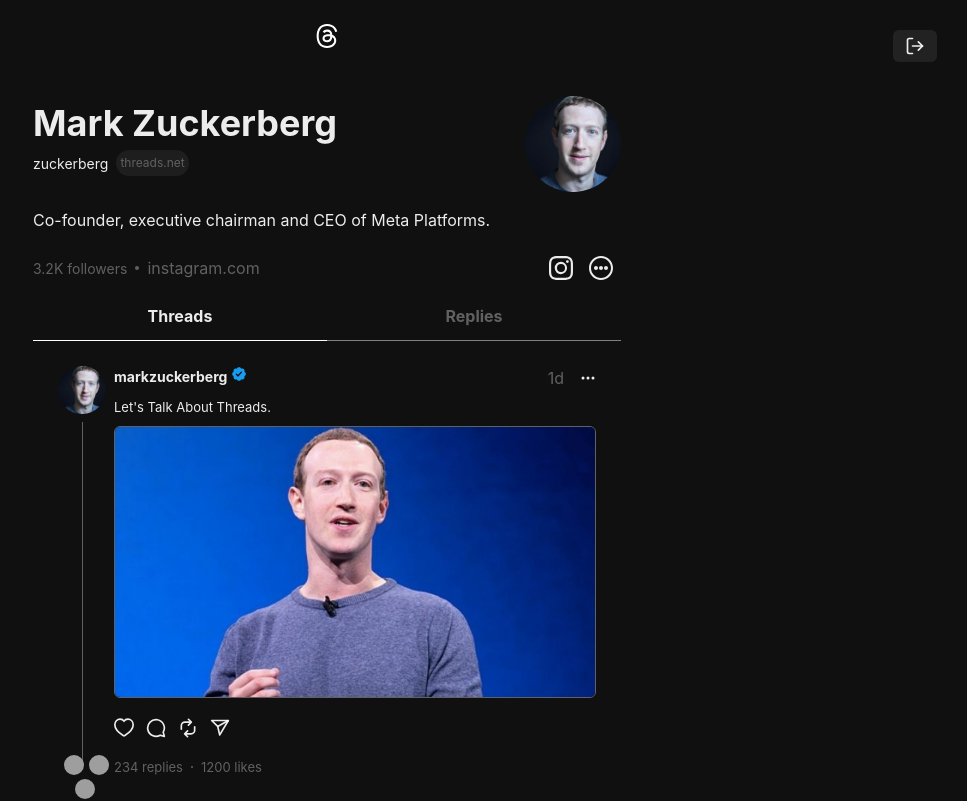
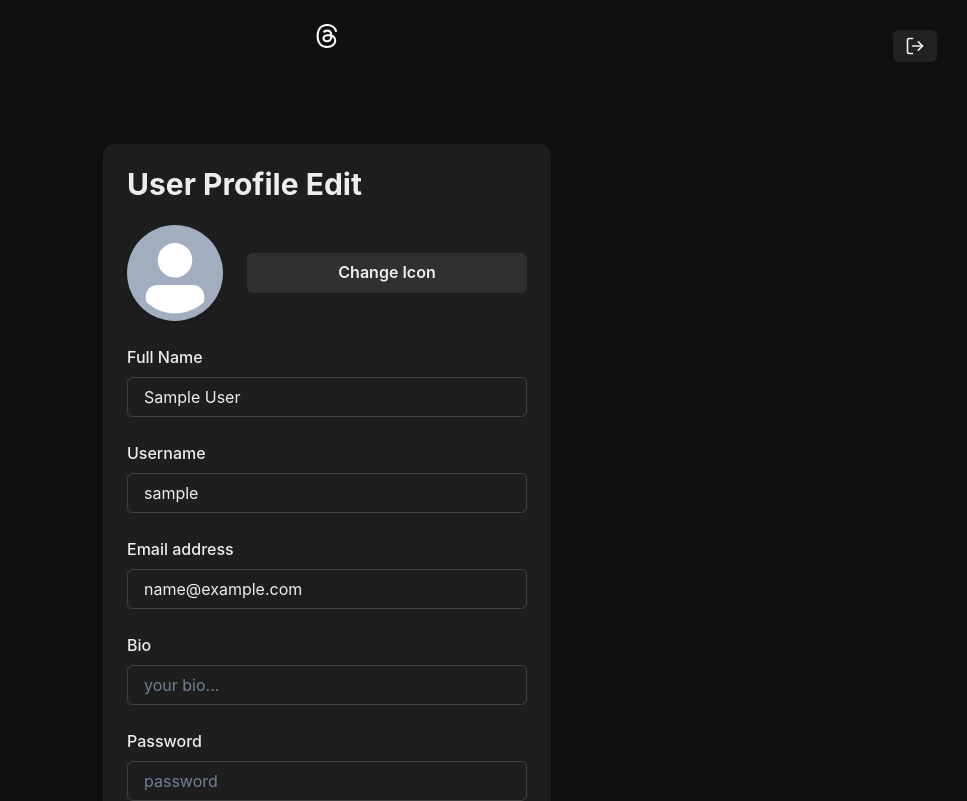
Before and after one commit to TheMikeKaisen/Threads_Clone, a React (Vite) app in the folder frontend/: page /update in a window 1280 px wide. Shown: the top 801 px of the page, without its empty margins (313-1280 px from the left). Built offline with nearby package versions, Linux system fonts and the light colour scheme; sample sign-in values are in the browser's storage; grey boxes are pictures that could not be loaded.

Commit message:
additional changes to the last commit

```diff
--- a/frontend/src/App.jsx
+++ b/frontend/src/App.jsx
@@ -8,6 +8,7 @@
 import { useRecoilValue } from "recoil";
 import userAtom from "./atoms/userAtom";
 import LogoutButton from "./components/LogoutButton";
+import UpdateProfilePage from "./pages/UpdateProfilePage";
 
 
 function App() {
@@ -18,6 +19,8 @@
     <Header />
       <Routes>
         <Route path="/" element={user ? <HomePage /> : <Navigate to='/auth'/>} /> {/* if user exists, then direct to home page, otherwise, navigate towards authentication page. */}
+
+        <Route path="/update" element={user ? <UpdateProfilePage /> : <Navigate to='/auth'/>} />
 
         <Route path="/auth" element={!user ? <AuthPage />: <Navigate to='/'/>} />
         <Route path="/:username" element={<UserPage />}/>
--- /dev/null
+++ b/frontend/src/hooks/usePreviewImg.js
@@ -0,0 +1,31 @@
+import React, { useState } from 'react'
+import useShowToast from './useShowToast'
+
+const usePreviewImg = () => {
+
+  const [imgUrl, setImgUrl] = useState(null)
+
+  const showToast = useShowToast()
+
+  const handleImageChange = (e) => {
+
+    // converting the image file into base 64 string.
+    const file = e.target.files[0];
+    if(file && file.type.startsWith('image/')){
+        const reader = new FileReader()
+
+        reader.onloadend = () => {
+            setImgUrl(reader.result)
+        }
+
+        reader.readAsDataURL(file)
+    }else{
+        showToast("Invalid file type", "Please select an image file", 'error')
+        setImgUrl(null);
+    }
+  }
+
+  return {handleImageChange, imgUrl}
+}
+
+export default usePreviewImg
--- a/frontend/src/pages/UpdateProfilePage.jsx
+++ b/frontend/src/pages/UpdateProfilePage.jsx
@@ -15,8 +15,38 @@
   Center,
 } from '@chakra-ui/react'
 import { SmallCloseIcon } from '@chakra-ui/icons'
+import { useRef, useState } from 'react'
+import { useRecoilState } from 'recoil'
+import userAtom from '../atoms/userAtom'
+import useShowToast from '../hooks/useShowToast'
+import usePreviewImg from '../hooks/usePreviewImg'
 
 export default function UserProfileEdit() {
+    const [user, setUser] = useRecoilState(userAtom)
+    const [input, setInput] = useState({
+        name: user.name,
+        username:user.username,
+        email:user.email,
+        bio:user.bio,
+        profilePicture: user.profilePicture,
+        password:""
+
+    })
+
+    // toast
+    const showToast = useShowToast()
+
+    const handleClick = async()=>{
+        try {
+            console.log(input)
+        } catch (error) {
+            showToast("Error", error.message, 'error')
+        }
+    }
+
+    const fileRef = useRef(null)
+
+    const {handleImageChange, imgUrl} = usePreviewImg()
   return (
     <Flex
       align={'center'}
@@ -24,7 +54,7 @@
       my={6}
       >
       <Stack
-        spacing={4}
+        spacing={6}
         w={'full'}
         maxW={'md'}
         bg={useColorModeValue('white', 'gray.dark')}
@@ -38,52 +68,63 @@
         <FormControl id="userName">
           <Stack direction={['column', 'row']} spacing={6}>
             <Center>
-              <Avatar size="xl" src="https://bit.ly/sage-adebayo" />
+              <Avatar size="xl" boxShadow={'md'} src={imgUrl || user.profilePicture} />
 
             </Center>
             <Center w="full">
-              <Button w="full">Change Icon</Button>
+              <Button w="full" onClick={()=> fileRef.current.click()}>Change Icon</Button>
+              <Input type='file' hidden ref={fileRef} onChange={handleImageChange}/>
             </Center>
           </Stack>
         </FormControl>
-        <FormControl isRequired>
+        <FormControl >
           <FormLabel>Full Name</FormLabel>
           <Input
             placeholder="John doe"
             _placeholder={{ color: 'gray.500' }}
             type="text"
+            value={input.name}
+            onChange={(e)=> setInput({...input, name: e.target.value})}
           />
         </FormControl>
-        <FormControl isRequired>
+        <FormControl >
           <FormLabel>Username</FormLabel>
           <Input
             placeholder="johndoe"
             _placeholder={{ color: 'gray.500' }}
             type="text"
+            value={input.username}
+            onChange={(e)=> setInput({...input, username: e.target.value})}
           />
         </FormControl>
-        <FormControl isRequired>
+        <FormControl >
           <FormLabel>Email address</FormLabel>
           <Input
             placeholder="your-email@example.com"
             _placeholder={{ color: 'gray.500' }}
             type="email"
+            value={input.email}
+            onChange={(e)=> setInput({...input, email: e.target.value})}
           />
         </FormControl>
-        <FormControl isRequired>
+        <FormControl >
           <FormLabel>Bio</FormLabel>
           <Input
             placeholder="your bio..."
             _placeholder={{ color: 'gray.500' }}
             type="text"
+            value={input.bio}
+            onChange={(e)=> setInput({...input, bio: e.target.value})}
           />
         </FormControl>
-        <FormControl isRequired>
+        <FormControl >
           <FormLabel>Password</FormLabel>
           <Input
             placeholder="password"
             _placeholder={{ color: 'gray.500' }}
             type="password"
+            value={input.password}
+            onChange={(e)=> setInput({...input, password: e.target.value})}
           />
         </FormControl>
         <Stack spacing={6} direction={['column', 'row']}>
@@ -97,6 +138,7 @@
             Cancel
           </Button>
           <Button
+            onClick={handleClick}
             bg={'blue.400'}
             color={'white'}
             w="full"
```
Also changed, not shown: 2 other files (tests, documents, lock files or other folders).
